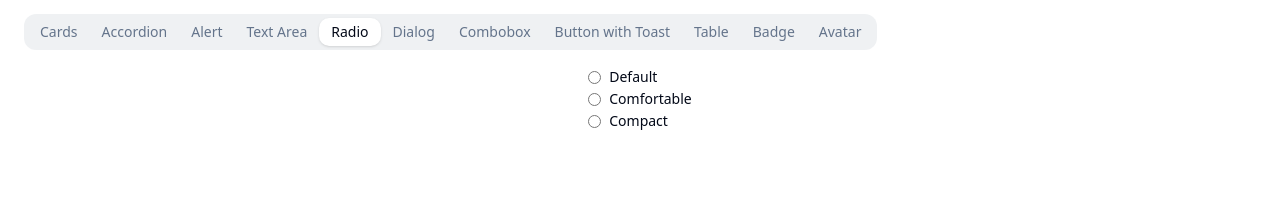
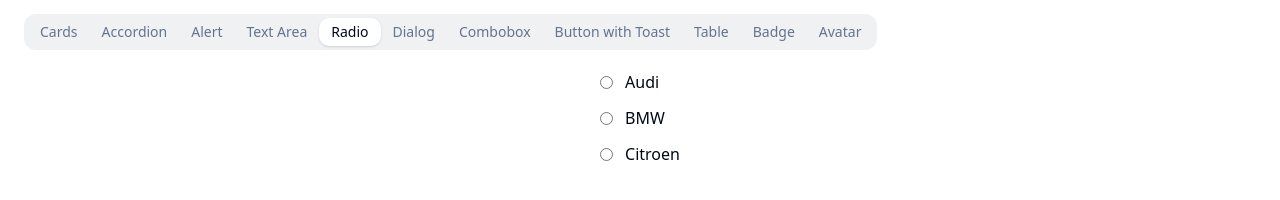
Before and after one commit to MariahSunilAlexiose/starter, a Next.js app: page / in a window 1280 px wide. Both pictures are taken after a click on the element "Radio". Shown: the part 222-422 px from the top of the page. Built offline with nearby package versions, Linux system fonts and the light colour scheme.

Commit message:
Converted Radio component to context-based architecture

```diff
--- /dev/null
+++ b/src/components/RadioGroup.tsx
@@ -0,0 +1,80 @@
+import React from "react"
+
+type RadioGroupProps = {
+  name: string
+  value: string
+  onChange: (value: string) => void // eslint-disable-line no-unused-vars
+  className?: string
+  children: React.ReactNode
+}
+
+function RadioGroup({
+  name,
+  value,
+  onChange,
+  className,
+  children,
+}: RadioGroupProps) {
+  return (
+    <div data-slot="radio-group" className={`${className} flex flex-col gap-3`}>
+      {React.Children.map(children, (child) => {
+        if (
+          React.isValidElement<RadioGroupItemProps>(child) &&
+          typeof child.props.value === "string"
+        ) {
+          return React.cloneElement(child, {
+            name,
+            selectedValue: value,
+            onChange: () => onChange(child.props.value),
+          })
+        }
+        return child
+      })}
+    </div>
+  )
+}
+
+type RadioGroupItemProps = {
+  value: string
+  name?: string
+  selectedValue?: string
+  onChange: (value: string) => void // eslint-disable-line no-unused-vars
+  className?: string
+  children?: React.ReactNode
+}
+
+function RadioGroupItem({
+  value,
+  name,
+  selectedValue,
+  onChange,
+  className,
+  children,
+}: RadioGroupItemProps) {
+  const handleChange = (event: React.ChangeEvent<HTMLInputElement>) => {
+    onChange(event.target.value)
+  }
+  const id = `${name}-${value}`
+
+  return (
+    <div
+      data-slot="radio-group-item"
+      className={`${className} disabled:cursor-not-allowed disabled:opacity-50 flex items-center gap-2 cursor-pointer`}
+    >
+      <input
+        id={id}
+        type="radio"
+        name={name}
+        value={value}
+        checked={value === selectedValue}
+        onChange={handleChange}
+        className="accent-primary peer"
+      />
+      <label htmlFor={id} className="cursor-pointer peer-checked:text-primary">
+        {children}
+      </label>
+    </div>
+  )
+}
+
+export { RadioGroup, RadioGroupItem }
--- a/src/components/RadioInput.tsx
+++ /dev/null
@@ -1,32 +0,0 @@
-/* eslint-disable */
-"use client"
-
-import { Label } from "."
-
-type Props = {
-  title: string
-  value: string
-  selectedValue: string
-  onValueChange: (value: string) => void
-}
-
-const RadioInput = ({ title, value, selectedValue, onValueChange }: Props) => {
-  const inputId = `radio-${title.replace(/\s+/g, "-").toLowerCase()}`
-  return (
-    <div className="flex items-center space-x-2">
-      <input
-        type="radio"
-        id={inputId}
-        className="accent-primary"
-        value={title}
-        onChange={() => onValueChange(value)}
-        checked={value === selectedValue}
-      />
-      <Label htmlFor={inputId} className="cursor-pointer">
-        {title}
-      </Label>
-    </div>
-  )
-}
-
-export default RadioInput
--- a/src/components/Tabs.tsx
+++ b/src/components/Tabs.tsx
@@ -4,7 +4,7 @@
 
 import Image from "next/image"
 
-import { Cards, RadioGroup } from "@/containers"
+import { Cards } from "@/containers"
 import {
   CheckCircleIcon,
   CheckIcon,
@@ -52,6 +52,8 @@
   Popover,
   PopoverContent,
   PopoverTrigger,
+  RadioGroup,
+  RadioGroupItem,
   Skeleton,
   Table,
   TableBody,
@@ -103,6 +105,7 @@
   const [open, setOpen] = useState(false)
   const [searchTerm, setSearchTerm] = useState<string>("")
   const [options, setOptions] = useState<SelectProps[]>([])
+  const [selected, setSelected] = useState<string>("comfortable")
 
   const filteredOptions = options.filter((option) =>
     option.title.toLowerCase().includes(searchTerm.toLowerCase())
@@ -221,11 +224,24 @@
     ),
     radio: (
       <div className="mt-5 flex justify-center">
-        <RadioGroup />
+        <RadioGroup name="radio" value={selected} onChange={setSelected}>
+          {options.map((option) => (
+            <RadioGroupItem
+              value={option.value}
+              name="radio"
+              selectedValue={selected}
+              onChange={setSelected}
+              key={option.value}
+              className="flex items-center gap-3"
+            >
+              {option.title}
+            </RadioGroupItem>
+          ))}
+        </RadioGroup>
       </div>
     ),
     dialog: (
-      <div className="mt-5 flex justify-center">
+      <div className="mt-5 flex flex-col items-center gap-5 justify-center">
         <p>Contains Dialog with Label, Input and Checkbox component</p>
         <Dialog>
           <form>
@@ -287,8 +303,8 @@
       </div>
     ),
     combobox: (
-      <div className="mt-5 flex gap-30 items-center justify-center">
-        <p>Contains Popover and Command component with Search featureW</p>
+      <div className="mt-5 flex flex-col gap-5 items-center justify-center">
+        <p>Contains Popover and Command component with Search feature</p>
         <Popover>
           <PopoverTrigger onClick={() => setOpen(!open)}>
             <Button
--- a/src/components/index.ts
+++ b/src/components/index.ts
@@ -44,7 +44,7 @@
   PopoverContent,
   PopoverTrigger,
 } from "./Popover"
-import RadioInput from "./RadioInput"
+import { RadioGroup, RadioGroupItem } from "./RadioGroup"
 import Separator from "./Separator"
 import Skeleton from "./Skeleton"
 import Switch from "./Switch"
@@ -119,5 +119,6 @@
   Input,
   Label,
   TextArea,
-  RadioInput,
+  RadioGroup,
+  RadioGroupItem,
 }
--- a/src/containers/RadioGroup.tsx
+++ /dev/null
@@ -1,34 +0,0 @@
-"use client"
-
-import { useEffect, useState } from "react"
-
-import { RadioInput } from "@/components"
-import { fetchData } from "@/scripts/useFetchData"
-import { RadioProps } from "@/types"
-
-const RadioGroup = () => {
-  const [selectedValue, setSelectedValue] = useState<string>("")
-  const [options, setOptions] = useState<RadioProps[]>([])
-  useEffect(() => {
-    const fetchOptions = async () => {
-      const newOption = await fetchData<RadioProps[]>("radio_options")
-      setOptions(newOption)
-    }
-    fetchOptions()
-  }, [])
-  return (
-    <div className="grid gap-2">
-      {options.map((option) => (
-        <RadioInput
-          key={option.value}
-          title={option.title}
-          value={option.value}
-          selectedValue={selectedValue}
-          onValueChange={setSelectedValue}
-        />
-      ))}
-    </div>
-  )
-}
-
-export default RadioGroup
--- a/src/containers/index.ts
+++ b/src/containers/index.ts
@@ -1,5 +1,4 @@
 import Cards from "./Cards"
-import RadioGroup from "./RadioGroup"
 import Toasts from "./Toasts"
 
-export { Cards, RadioGroup, Toasts }
+export { Cards, Toasts }
```
